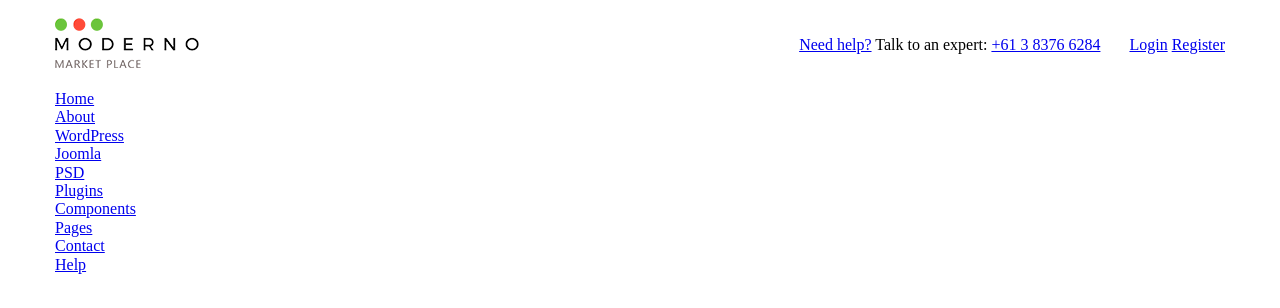
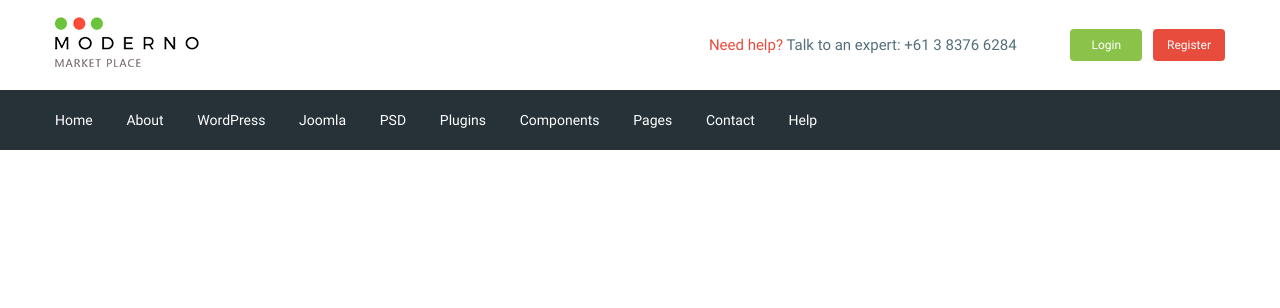
Before and after one commit to sterhline/moderno, a website: page app/index.html in a window 1280 px wide. Drawn offline with nearby package versions, Linux system fonts and the light colour scheme; files that its build step writes are made by us from their sources.

Commit message:
added header

```diff
--- a/app/index.html
+++ b/app/index.html
@@ -6,6 +6,7 @@
     <meta name="viewport" content="width=device-width, initial-scale=1.0">
     <meta http-equiv="X-UA-Compatible" content="ie=edge">
     <title>Document</title>
+    <link href="https://fonts.googleapis.com/css?family=Roboto:500,700&display=swap" rel="stylesheet">
     <link rel="stylesheet" href="css/libs.min.css">
     <link rel="stylesheet" href="css/style.min.css">
 </head>
@@ -30,8 +31,8 @@
                     </div>
                     <div class="header__box">
                         <a class="basket" href=""></a>
-                        <a class="header__btn" href="#">Login</a>
-                        <a class="header__btn" href="#">Register</a>
+                        <a class="header__btn header__btn-login" href="#">Login</a>
+                        <a class="header__btn header__btn-register" href="#">Register</a>
                     </div>
                 </div>
             </div>
--- a/app/scss/_fonts.scss
+++ b/app/scss/_fonts.scss
@@ -1,7 +1,7 @@
 @font-face {
-    font-family: MyHelvetica;
-    src: url(""),
-         url(""),
-         url();
-    font-weight: bold;
+    font-family: 'Roboto-Regular';
+    src: url('../fonts/Roboto-Regular.woff2') format('woff2'),
+         url('../fonts/Roboto-Regular.woff') format('woff');
+         font-weight: 400;
+         font-display: swap;
   }
--- a/app/scss/_global.scss
+++ b/app/scss/_global.scss
@@ -4,9 +4,17 @@ html{
 *, *::after, *::before{
     box-sizing: inherit;
 }
-
+body{
+    font-family: 'Roboto-Regular', sans-serif;
+    font-size: 15px;
+    line-height: 24px;
+    color: $text;
+    font-weight: 400;
+}
 a{
     display: inline-block;
+    text-decoration: none;
+    color: $text;
 }
 ul,
 li{
--- a/app/scss/_vars.scss
+++ b/app/scss/_vars.scss
@@ -0,0 +1,4 @@
+$text: #546e7a;
+$red: #e74c3c;
+$green: #8bc34a;
+$bg: #263238;
--- a/app/scss/style.scss
+++ b/app/scss/style.scss
@@ -10,5 +10,43 @@
 }
 .header__text{
     margin-left: auto;
-    margin-right: 25px;
+    margin-right: 50px;
+    span{
+          color: $red;
+      }
 }
+.header__btn{
+    padding: 4px;
+    width: 72px;
+    border-radius: 4px;
+    text-align: center;
+    color: #fff;
+    font-size: 12px;
+}
+.header__btn-login{
+    background-color: $green;
+}
+.header__btn-register{
+    background-color: $red;
+    margin-left: 7px;
+}
+.header__menu{
+    background-color: $bg;
+}
+.menu{
+    display: flex;
+    align-items: center;
+    height: 60px;
+}
+.menu__list{
+    li{
+        display: inline-block;
+        & + li{
+            margin-left: 30px;
+        }
+    }
+    a{
+        color: #fff;
+        font-size: 14px;
+    }
+}
--- a/gulpfile.js
+++ b/gulpfile.js
@@ -56,7 +56,7 @@ gulp.task('browser-sync', function () {
 });
 
 gulp.task('watch', function () {
-    gulp.watch('app/scss/style.scss', gulp.parallel('sass'));
+    gulp.watch('app/scss/**/*.scss', gulp.parallel('sass'));
     gulp.watch('app/*.html', gulp.parallel('html'));
     gulp.watch('app/js/*.js', gulp.parallel('js'));
 });
```
Also changed, not shown: app/fonts/Roboto-Bold.ttf (deleted), app/fonts/Roboto-Medium.ttf (deleted), app/fonts/Roboto-Regular.ttf (deleted), app/fonts/Roboto-Regular.woff (added), app/fonts/Roboto-Regular.woff2 (added).
